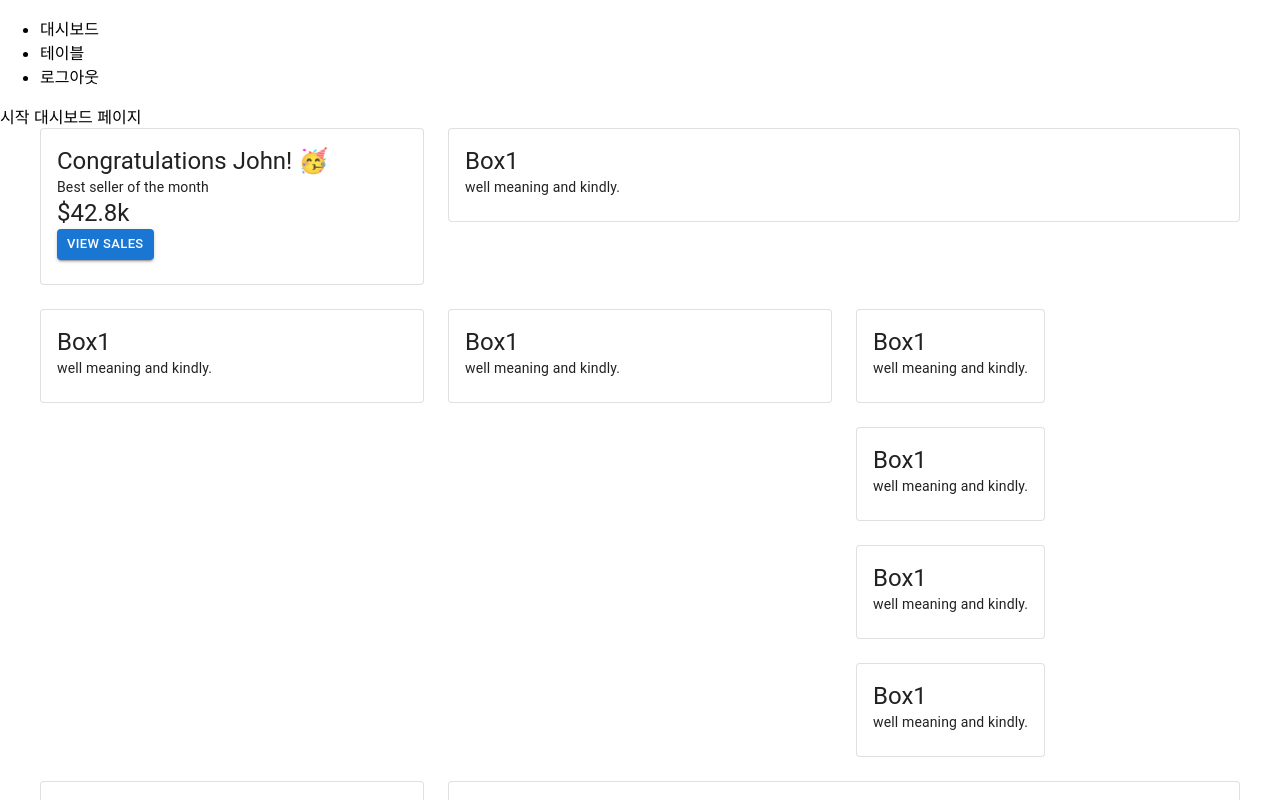
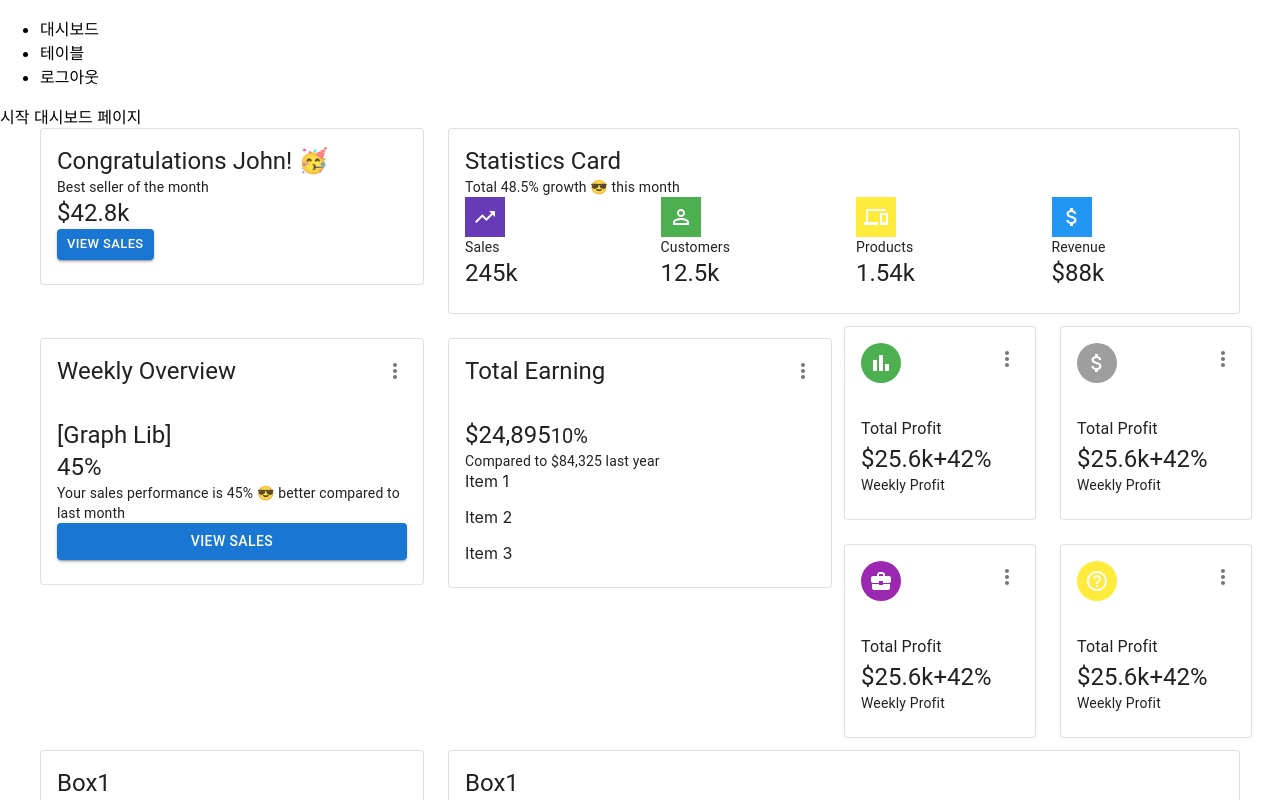
Before and after one commit to denlyou/zeroduck-dashboard, a Next.js app: page /dashboard in a window 1280 px wide. Shown: the top 800 px of the page. Built offline with nearby package versions, Linux system fonts and the light colour scheme.

Commit message:
두번째 줄 작업 임시저장

```diff
--- a/components/dashboard/FirstCard.tsx
+++ b/components/dashboard/FirstCard.tsx
@@ -1,10 +1,9 @@
 import { Card, CardContent, Typography } from '@mui/material';
 import Button from '@mui/material/Button';
-import { deepPurple } from '@mui/material/colors';
 
 export default function FirstCard(props: any) {
   return (
-    <Card variant="outlined" sx={{ minWidth: 275 }}>
+    <Card variant="outlined">
       <CardContent>
         <Typography variant="h5" component="div">
           Congratulations John! 🥳
--- /dev/null
+++ b/components/dashboard/StatisticsCard.tsx
@@ -0,0 +1,52 @@
+import { Avatar, Card, CardContent, Typography } from '@mui/material';
+import Button from '@mui/material/Button';
+import { yellow, blue, green, deepPurple } from '@mui/material/colors';
+import TrendingUpIcon from '@mui/icons-material/TrendingUp';
+import PersonOutlineIcon from '@mui/icons-material/PersonOutline';
+import DevicesIcon from '@mui/icons-material/Devices';
+import AttachMoneyIcon from '@mui/icons-material/AttachMoney';
+import Grid from '@mui/material/Unstable_Grid2/Grid2';
+import StatisticsCardItem from './StatisticsCardItem';
+
+export default function StatisticsCard(props: any) {
+  return (
+    <Card variant="outlined">
+      <CardContent>
+        <Typography variant="h5" component="div">
+          Statistics Card
+        </Typography>
+        <Typography variant="body2">
+          Total 48.5% growth 😎 this month
+        </Typography>
+
+
+        <Grid container spacing={3}>
+          <StatisticsCardItem
+            title={'Sales'}
+            subtitle={'245k'}
+            bgcolor={deepPurple[500]}
+            icon={<TrendingUpIcon />}
+          />
+          <StatisticsCardItem
+            title={'Customers'}
+            subtitle={'12.5k'}
+            bgcolor={green[500]}
+            icon={<PersonOutlineIcon />}
+          />
+          <StatisticsCardItem
+            title={'Products'}
+            subtitle={'1.54k'}
+            bgcolor={yellow[500]}
+            icon={<DevicesIcon />}
+          />
+          <StatisticsCardItem
+            title={'Revenue'}
+            subtitle={'$88k'}
+            bgcolor={blue[500]}
+            icon={<AttachMoneyIcon />}
+          />
+        </Grid>
+      </CardContent>
+    </Card>
+  );
+}
--- /dev/null
+++ b/components/dashboard/StatisticsCardItem.tsx
@@ -0,0 +1,21 @@
+import { Avatar, Card, CardContent, Typography } from '@mui/material';
+import Grid from '@mui/material/Unstable_Grid2/Grid2';
+
+interface StatisticsCardItemProps {
+  title: string,
+  subtitle: string,
+  bgcolor: string,
+  icon: JSX.Element,
+}
+
+export default function StatisticsCardItem(props: StatisticsCardItemProps) {
+  return (
+    <Grid xs={3}>
+      <Avatar sx={{ bgcolor: props.bgcolor }} variant="square">
+        { props.icon }
+      </Avatar>
+      <Typography variant="body2">{props.title}</Typography>
+      <Typography variant="h5" component="div">{props.subtitle}</Typography>
+    </Grid>
+  );
+}
--- /dev/null
+++ b/components/dashboard/SubEarningGrid.tsx
@@ -0,0 +1,53 @@
+import Grid from '@mui/material/Unstable_Grid2';
+import SubEarningGridCard from './SubEarningGridCard';
+import BarChartIcon from '@mui/icons-material/BarChart';
+import AttachMoneyIcon from '@mui/icons-material/AttachMoney';
+import BusinessCenterIcon from '@mui/icons-material/BusinessCenter';
+import HelpOutlineIcon from '@mui/icons-material/HelpOutline';
+import { grey, green, yellow, purple } from '@mui/material/colors';
+
+export default function SubEarningGrid(props: any) {
+  return (
+    <Grid container spacing={3}>
+      <Grid xs={6}>
+        <SubEarningGridCard
+          title='Total Profit'
+          subtitle='$25.6k+42%'
+          body='Weekly Profit'
+          icon={<BarChartIcon />}
+          bgcolor={ green[500] }
+        />
+      </Grid>
+
+      <Grid xs={6}>
+        <SubEarningGridCard
+          title='Total Profit'
+          subtitle='$25.6k+42%'
+          body='Weekly Profit'
+          icon={<AttachMoneyIcon />}
+          bgcolor={ grey[500] }
+        />
+      </Grid>
+
+      <Grid xs={6}>
+        <SubEarningGridCard
+          title='Total Profit'
+          subtitle='$25.6k+42%'
+          body='Weekly Profit'
+          icon={<BusinessCenterIcon />}
+          bgcolor={ purple[500] }
+        />
+      </Grid>
+
+      <Grid xs={6}>
+        <SubEarningGridCard
+          title='Total Profit'
+          subtitle='$25.6k+42%'
+          body='Weekly Profit'
+          icon={<HelpOutlineIcon />}
+          bgcolor={ yellow[500] }
+        />
+      </Grid>
+    </Grid>
+  );
+}
--- /dev/null
+++ b/components/dashboard/SubEarningGridCard.tsx
@@ -0,0 +1,40 @@
+import { Avatar, Box, Card, CardContent, CardHeader, IconButton, Paper, Stack, Typography } from '@mui/material';
+import MoreVertIcon from '@mui/icons-material/MoreVert';
+
+interface SubEarningGridCardProps {
+  title: string,
+  subtitle: string,
+  body: string,
+  bgcolor: string,
+  icon: JSX.Element,
+}
+
+export default function SubEarningGridCard(props: SubEarningGridCardProps) {
+  return (
+    <Card variant="outlined">
+      <CardHeader
+        avatar={
+          <Avatar sx={{ bgcolor: props.bgcolor }} aria-label="recipe">
+            { props.icon }
+          </Avatar>
+        }
+        action={
+          <IconButton aria-label="settings">
+            <MoreVertIcon />
+          </IconButton>
+        }
+      />
+      <CardContent>
+        <Typography variant="subtitle1">
+          {props.title}
+        </Typography>
+        <Typography variant="h5" component="div">
+          {props.subtitle}
+        </Typography>
+        <Typography variant="body2">
+          {props.body}
+        </Typography>
+      </CardContent>
+    </Card>
+  );
+}
--- /dev/null
+++ b/components/dashboard/TotalEarningCard.tsx
@@ -0,0 +1,33 @@
+import { Box, Card, CardContent, CardHeader, IconButton, Paper, Stack, Typography } from '@mui/material';
+import MoreVertIcon from '@mui/icons-material/MoreVert';
+
+export default function TotalEarningCard(props: any) {
+  return (
+    <Card variant="outlined">
+      <CardHeader
+        title="Total Earning"
+        action={
+          <IconButton aria-label="settings">
+            <MoreVertIcon />
+          </IconButton>
+        }
+      />
+      <CardContent>
+        <Typography variant="h5" component="div">
+          $24,895
+          <small>10%</small>
+        </Typography>
+        <Typography variant="body2">
+          Compared to $84,325 last year
+        </Typography>
+        <Box sx={{ width: '100%' }}>
+          <Stack spacing={2}>
+            <Box component="div">Item 1</Box>
+            <Box component="div">Item 2</Box>
+            <Box component="div">Item 3</Box>
+          </Stack>
+        </Box>
+      </CardContent>
+    </Card>
+  );
+}
--- /dev/null
+++ b/components/dashboard/WeeklyOverviewCard.tsx
@@ -0,0 +1,32 @@
+import { Card, CardContent, CardHeader, IconButton, Typography } from '@mui/material';
+import MoreVertIcon from '@mui/icons-material/MoreVert';
+import Button from '@mui/material/Button';
+
+export default function WeeklyOverviewCard(props: any) {
+  return (
+    <Card variant="outlined">
+      <CardHeader
+        title="Weekly Overview"
+        action={
+          <IconButton aria-label="settings">
+            <MoreVertIcon />
+          </IconButton>
+        }
+      />
+      <CardContent>
+        <Typography variant="h5" component="div">
+          [Graph Lib]
+        </Typography>
+        <Typography variant="h5" component="div">
+          45%
+        </Typography>
+        <Typography variant="body2">
+          Your sales performance is 45% 😎 better compared to last month
+        </Typography>
+        <Button variant="contained" fullWidth>
+          View Sales
+        </Button>
+      </CardContent>
+    </Card>
+  );
+}
--- a/components/dashboard/index.tsx
+++ b/components/dashboard/index.tsx
@@ -1,108 +1,23 @@
-import { Card, CardContent, Typography } from '@mui/material';
+import { Card, CardContent, CardHeader, Typography } from '@mui/material';
 import Grid from '@mui/material/Unstable_Grid2';
 import FirstCard from './FirstCard';
+import StatisticsCard from './StatisticsCard';
+import SubEarningGrid from './SubEarningGrid';
+import TotalEarningCard from './TotalEarningCard';
+import WeeklyOverviewCard from './WeeklyOverviewCard';
 
 export default function DashboardContents(props: any) {
   return (
     <div style={ {width: "1200px", margin: "0 auto"} }>
       <Grid container spacing={3}>
-        <Grid xs={4}>
-          <FirstCard />
-        </Grid>
-
-        <Grid xs={8}>
-          <Card variant="outlined" sx={{ minWidth: 275 }}>
-            <CardContent>
-              <Typography variant="h5" component="div">
-                Box1
-              </Typography>
-              <Typography variant="body2">
-                well meaning and kindly.
-              </Typography>
-            </CardContent>
-          </Card>
-        </Grid>
-
-        <Grid xs={4}>
-          <Card variant="outlined" sx={{ minWidth: 275 }}>
-            <CardContent>
-              <Typography variant="h5" component="div">
-                Box1
-              </Typography>
-              <Typography variant="body2">
-                well meaning and kindly.
-              </Typography>
-            </CardContent>
-          </Card>
-        </Grid>
-
-        <Grid xs={4}>
-          <Card variant="outlined" sx={{ minWidth: 275 }}>
-            <CardContent>
-              <Typography variant="h5" component="div">
-                Box1
-              </Typography>
-              <Typography variant="body2">
-                well meaning and kindly.
-              </Typography>
-            </CardContent>
-          </Card>
-        </Grid>
-
-        <Grid xs={4}>
-          <Grid container spacing={3}>
-            <Grid xs={6}>
-              <Card variant="outlined">
-                <CardContent>
-                  <Typography variant="h5" component="div">
-                    Box1
-                  </Typography>
-                  <Typography variant="body2">
-                    well meaning and kindly.
-                  </Typography>
-                </CardContent>
-              </Card>
-            </Grid>
-
-            <Grid xs={6}>
-              <Card variant="outlined">
-                <CardContent>
-                  <Typography variant="h5" component="div">
-                    Box1
-                  </Typography>
-                  <Typography variant="body2">
-                    well meaning and kindly.
-                  </Typography>
-                </CardContent>
-              </Card>
-            </Grid>
-
-            <Grid xs={6}>
-              <Card variant="outlined">
-                <CardContent>
-                  <Typography variant="h5" component="div">
-                    Box1
-                  </Typography>
-                  <Typography variant="body2">
-                    well meaning and kindly.
-                  </Typography>
-                </CardContent>
-              </Card>
-            </Grid>
-
-            <Grid xs={6}>
-              <Card variant="outlined">
-                <CardContent>
-                  <Typography variant="h5" component="div">
-                    Box1
-                  </Typography>
-                  <Typography variant="body2">
-                    well meaning and kindly.
-                  </Typography>
-                </CardContent>
-              </Card>
-            </Grid>
-          </Grid>
+        {/* 1line */}
+        <Grid xs={4}><FirstCard /></Grid>
+        <Grid xs={8}><StatisticsCard /></Grid>
+        {/* 2line */}
+        <Grid xs={4}><WeeklyOverviewCard /></Grid>
+        <Grid xs={4}><TotalEarningCard /></Grid>
+        <Grid xs={4} sx={{padding: 0}}>
+          <SubEarningGrid />
         </Grid>
 
         <Grid xs={4}>
--- a/package.json
+++ b/package.json
@@ -12,6 +12,7 @@
     "@emotion/react": "^11.10.5",
     "@emotion/styled": "^11.10.5",
     "@fontsource/roboto": "^4.5.8",
+    "@mui/icons-material": "^5.10.16",
     "@mui/material": "^5.10.16",
     "@types/node": "18.11.10",
     "@types/react": "18.0.26",
```
Also changed, not shown: 1 other file (tests, documents, lock files or other folders).
